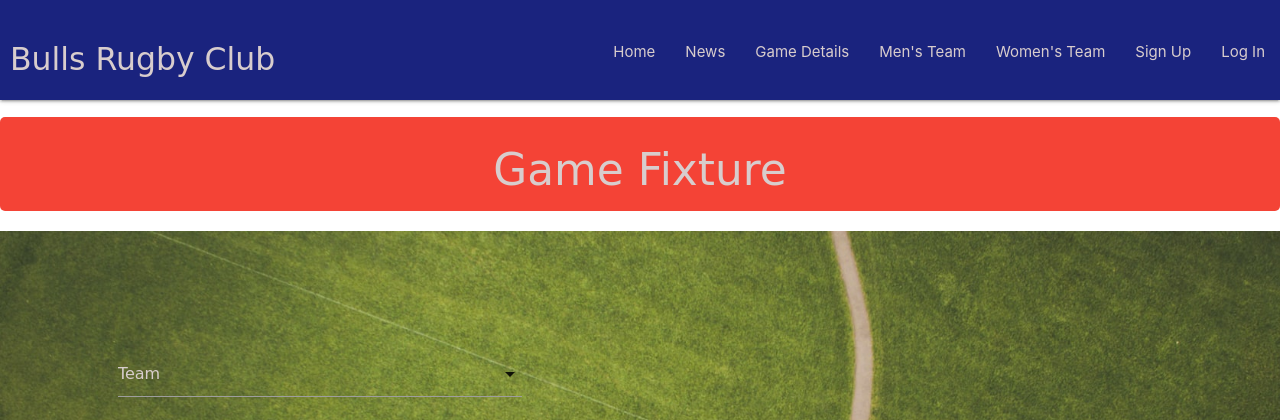
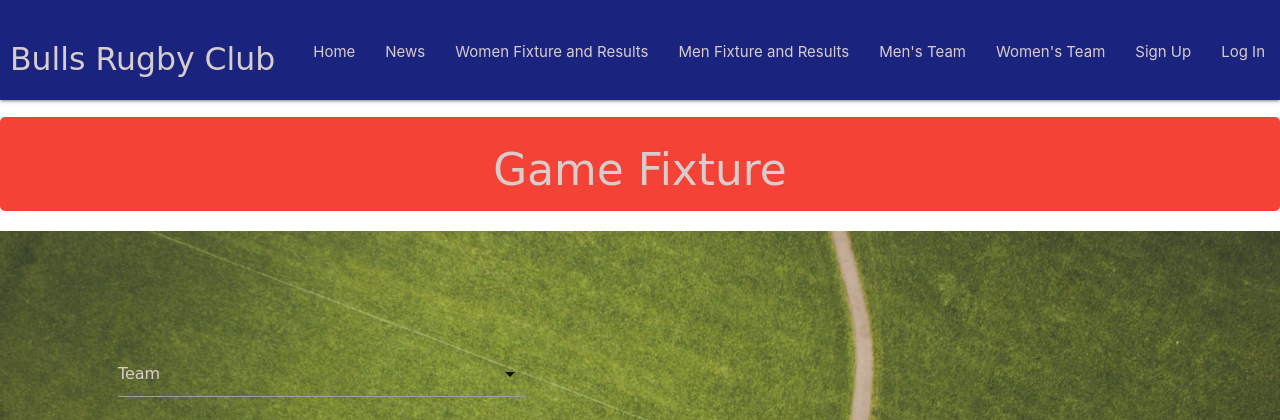
Before and after one commit to TomDillane/bulls_rugby_club, a Flask app: page /gameorg in a window 1280 px wide. Shown: the top 420 px of the page. Run offline with Flask 2, Linux system fonts and the light colour scheme; some libraries are stand-ins or nearby versions; some web fonts are replaced.

Commit message:
Feat: menu item for men's fixtures and results

```diff
--- a/templates/base.html
+++ b/templates/base.html
@@ -29,7 +29,8 @@
                         {% if session.user|lower == "manager"|lower %}
                         <li><a href="{{ url_for('gameorg') }}">Game Schedule</a></li>
                         {% endif %}
-                        <li><a href="{{ url_for('gameresult') }}">Game Details</a></li>
+                        <li><a href="{{ url_for('gameresult') }}">Women Fixture and Results</a></li>
+                        <li><a href="{{ url_for('men_gameresult') }}">Men Fixture and Results</a></li>
                         <li><a href="{{ url_for('get_men_team') }}">Men's Team</a></li>
                         <li><a href="{{ url_for('get_women_team') }}">Women's Team</a></li>
                         {% if session.user %}
@@ -49,8 +50,8 @@
             {% if session.user|lower == "manager"|lower %}
             <li><a href="{{ url_for('gameorg') }}">Game Schedule</a></li>
             {% endif %}
-            <li><a href="{{ url_for('gameresult') }}">Game Details</a></li>
-            <li><a href="{{ url_for('get_men_team') }}">Men's Team</a></li>
+            <li><a href="{{ url_for('gameresult') }}">Women Fixture and Results</a></li>
+            <li><a href="{{ url_for('men_gameresult') }}">Men Fixture and Results</a></li>
             <li><a href="{{ url_for('get_women_team') }}">Women's Team</a></li>
             {% if session.user %}
             <li><a href="{{ url_for('logout') }}">Log Out</a></li>
```
